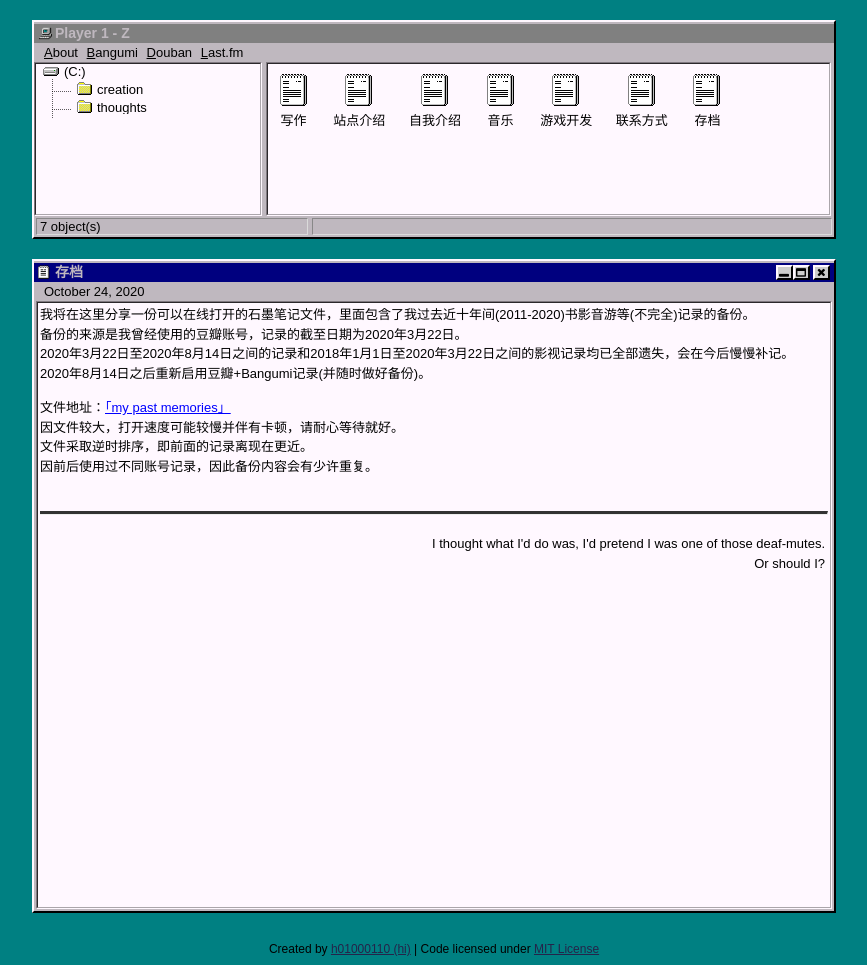
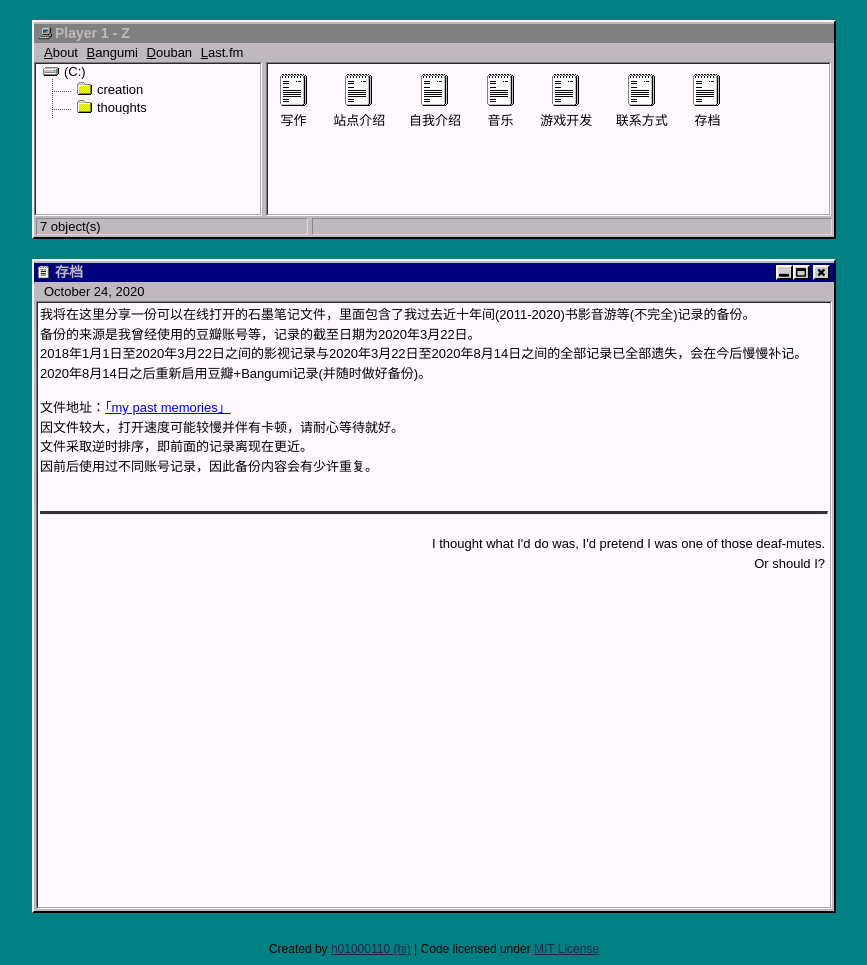
Before and after one commit to player1-Z/player1-Z.github.io, a Jekyll site: the page built from _posts/2020-10-24-Archive.md, in a window 1280 px wide. Shown: the whole page, without its empty margins (206-1073 px from the left). Built offline with Jekyll 4.4.1, drawn with Linux system fonts in a browser that asks for light colours.

Commit message:
Update 2020-10-24-Archive.md

```diff
--- a/_posts/2020-10-24-Archive.md
+++ b/_posts/2020-10-24-Archive.md
@@ -5,8 +5,8 @@ tags: thoughts
 ---
 
 我将在这里分享一份可以在线打开的石墨笔记文件，里面包含了我过去近十年间(2011-2020)书影音游等(不完全)记录的备份。
-备份的来源是我曾经使用的豆瓣账号，记录的截至日期为2020年3月22日。
-2020年3月22日至2020年8月14日之间的记录和2018年1月1日至2020年3月22日之间的影视记录均已全部遗失，会在今后慢慢补记。
+备份的来源是我曾经使用的豆瓣账号等，记录的截至日期为2020年3月22日。
+2018年1月1日至2020年3月22日之间的影视记录与2020年3月22日至2020年8月14日之间的全部记录已全部遗失，会在今后慢慢补记。
 2020年8月14日之后重新启用豆瓣+Bangumi记录(并随时做好备份)。
 
 文件地址：[「my past memories」](https://shimo.im/docs/pPvQhH8jPrc8yWK3/)
```
